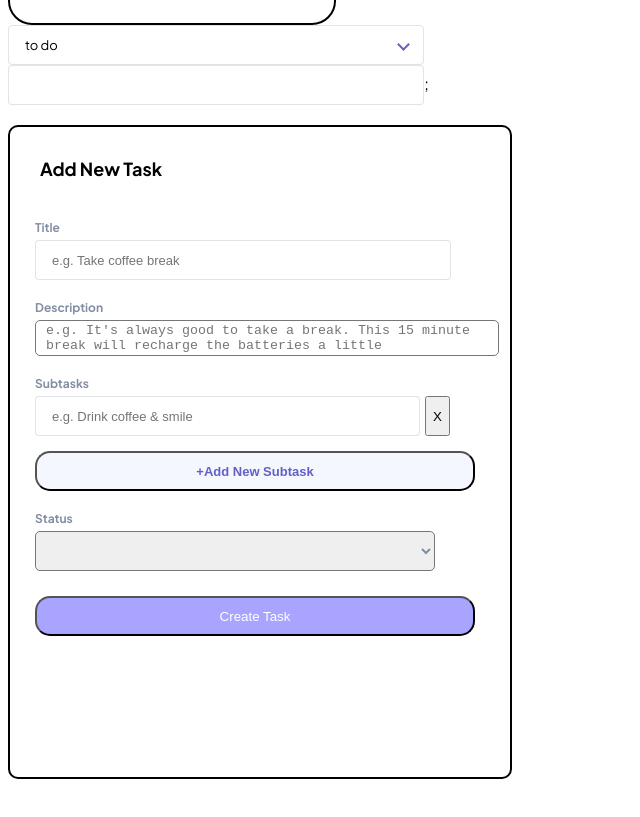
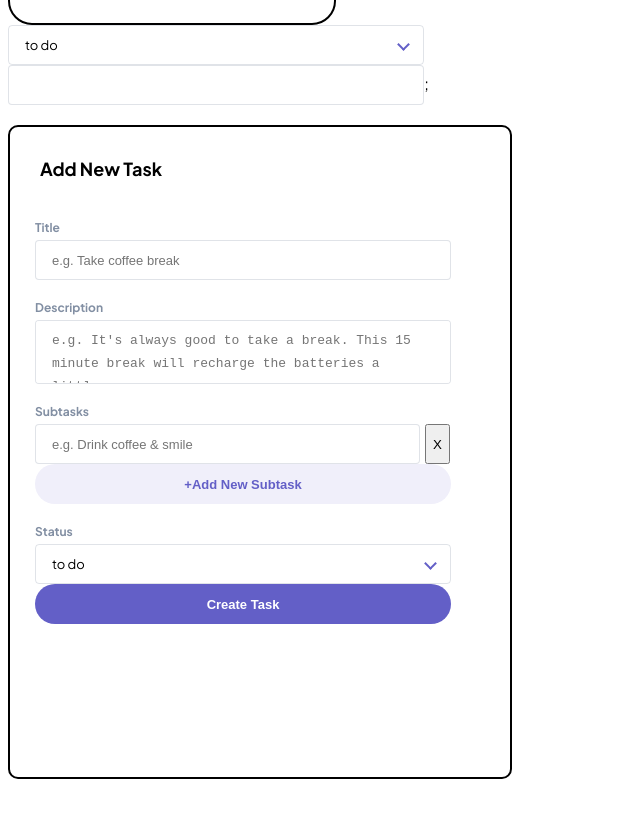
Before and after one commit to ryjw/Kanban-task-management, a Next.js app: page / in a window 1280 px wide. Shown: the part 657-1474 px from the top of the page, without its empty margins (0-640 px from the left). Built offline with nearby package versions, Linux system fonts and the light colour scheme.

Commit message:
updated component

```diff
--- a/src/components/Subtask.jsx
+++ b/src/components/Subtask.jsx
@@ -1,5 +1,8 @@
 import styles from "../partials/_subtask.module.scss";
 import TextField from "./TextField";
+import Select from "./Select";
+import Button from "./Button";
+import Textarea from "./Textarea";
 
 export default function ListComponent() {
   return (
@@ -11,10 +14,10 @@ export default function ListComponent() {
       </div>
       <div className={styles.sections}>
         <label className={styles.subTitle}>Description</label>
-        <textarea
-          className={styles.textarea}
+        <Textarea
+          variant="default"
           placeholder="e.g. It's always good to take a break. This 15 minute break will recharge the batteries a little"
-        ></textarea>
+        />
       </div>
       <div className={styles.sections}>
         <label className={styles.subTitle}>Subtasks</label>
@@ -22,13 +25,12 @@ export default function ListComponent() {
           <TextField variant="alt" placeholder="e.g. Drink coffee & smile" />
           <button>X</button>
         </div>
-        <button className={styles.addBtn}>+Add New Subtask</button>
+        <Button variant="secondary" content="+Add New Subtask" />
       </div>
       <div className={styles.sections}>
         <label className={styles.subTitle}>Status</label>
-        <select className={styles.input} type="text" placeholder="Todo" />
-
-        <button className={styles.createBtn}>Create Task</button>
+        <Select />
+        <Button variant="default" content="Create Task" />
       </div>
     </form>
   );
--- /dev/null
+++ b/src/components/Textarea.jsx
@@ -0,0 +1,11 @@
+import styles from "../partials/_textarea.module.scss";
+
+export default function Textarea({ variant, placeholder, onChange }) {
+  return (
+    <textarea
+      className={styles[variant]}
+      placeholder={placeholder}
+      onChange={onChange}
+    />
+  );
+}
--- a/src/partials/_subtask.module.scss
+++ b/src/partials/_subtask.module.scss
@@ -1,4 +1,5 @@
 @use "./variables" as *;
+@use "./breakpoints" as *;
 
 .mainDiv {
   margin-top: 20px;
@@ -28,42 +29,6 @@
   margin-bottom: 5px;
 }
 
-.textarea {
-  resize: none;
-  width: 100%;
-  height: 100%;
-  border-radius: 5px;
-  padding-left: 10px;
-  color: $medium-grey;
-}
-
-.input {
-  width: 400px;
-  height: 40px;
-  border-radius: 5px;
-  padding-left: 10px;
-  color: $medium-grey;
-}
-
-.addBtn {
-  margin-top: 15px;
-  width: 440px;
-  height: 40px;
-  border-radius: 15px;
-  background-color: $light-grey;
-  color: $purple-primary;
-  @include modal-button-text;
-}
-
-.createBtn {
-  margin-top: 25px;
-  width: 440px;
-  height: 40px;
-  border-radius: 15px;
-  background-color: $purple-secondary;
-  color: $white;
-}
-
 .temp {
   display: flex;
   gap: 5px;
--- /dev/null
+++ b/src/partials/_textarea.module.scss
@@ -0,0 +1,41 @@
+@use "./variables" as *;
+@use "./breakpoints" as *;
+
+%default-style {
+  @include body-l;
+  height: 100%;
+  width: 295px; //default width set to mobile modal, large variant
+  border-radius: 4px;
+  border: 1px solid $medium-grey-25;
+  box-sizing: border-box;
+  padding: 8px 16px;
+  color: $medium-grey;
+  resize: none;
+  cursor: pointer;
+  &:hover {
+    border-color: $purple-primary;
+  }
+  &:focus {
+    outline: none;
+  }
+  &:invalid {
+    border-color: $red-primary;
+  }
+}
+
+.default {
+  @extend %default-style;
+
+  @include lg {
+    width: 416px;
+  }
+}
+
+.alt {
+  @extend %default-style;
+  width: 264px;
+
+  @include lg {
+    width: 385px;
+  }
+}
```
Also changed, not shown: src/partials/_button.module.scss (+15 -16 lines).
